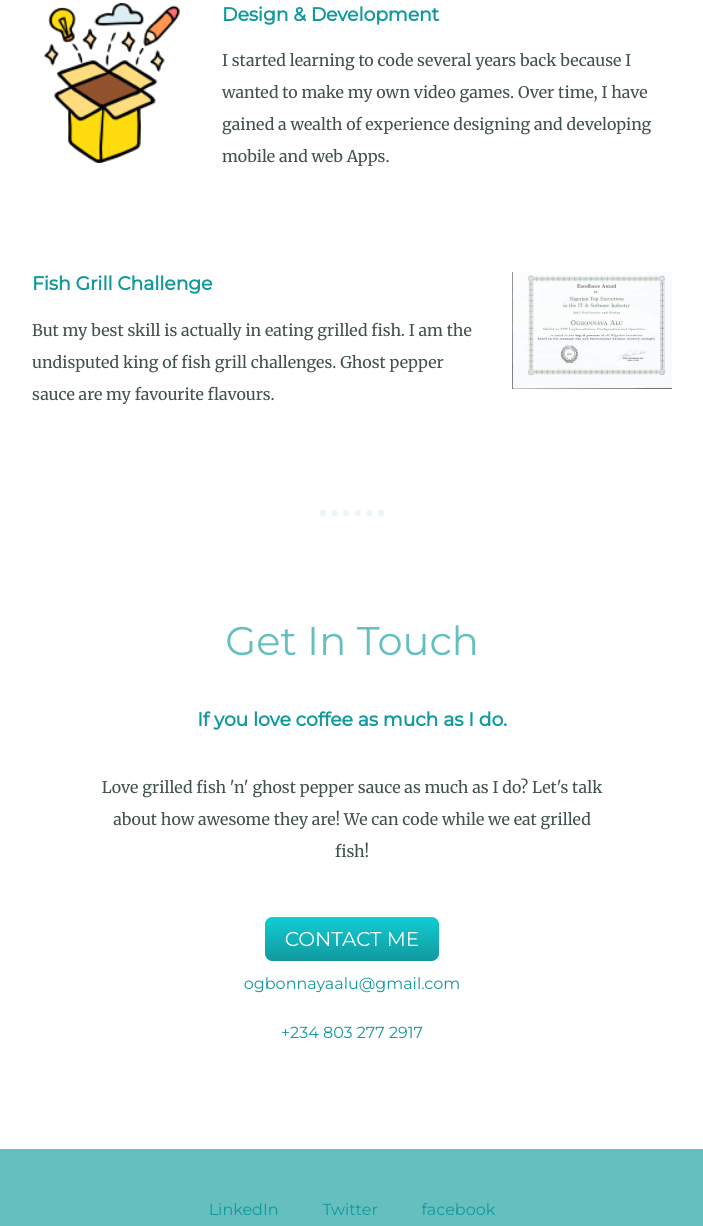
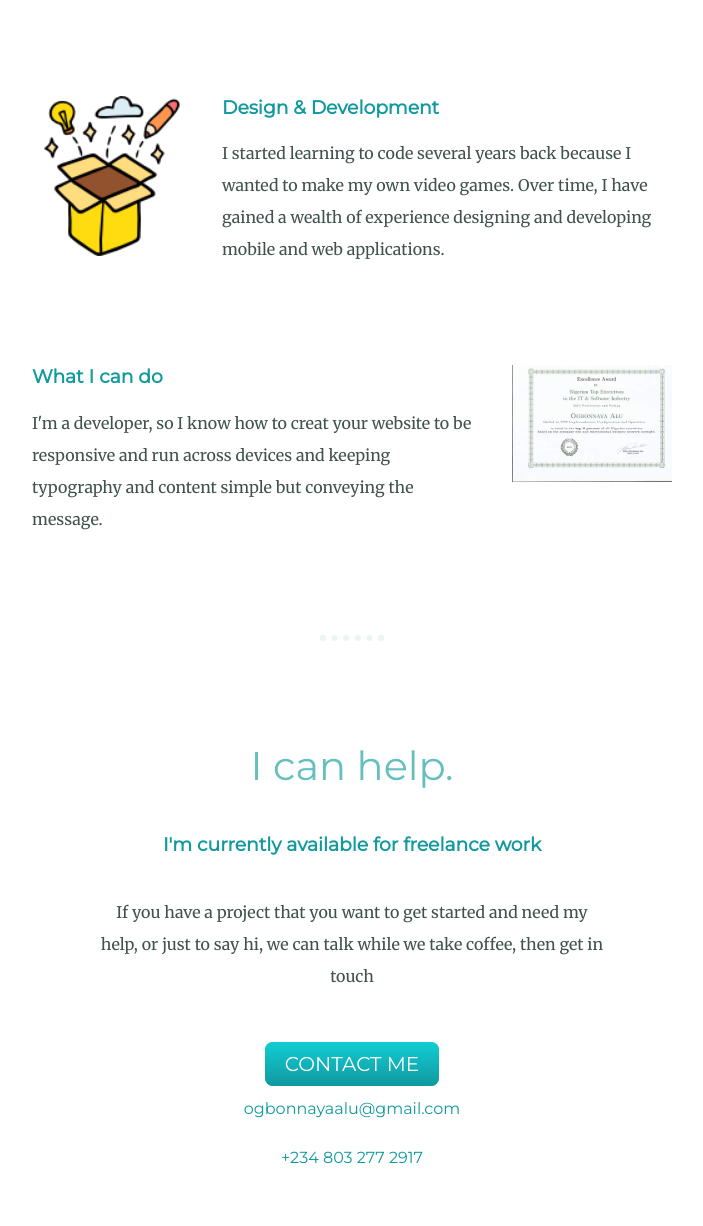
Before and after one commit to ogbonnayaalu/Alu, a plain HTML site: page index.html in a window 1280 px wide. Shown: the part 1545-2771 px from the top of the page, without its empty margins (288-991 px from the left). Drawn offline with Linux system fonts and the light colour scheme.

Commit message:
Update index.html

```diff
--- a/index.html
+++ b/index.html
@@ -24,7 +24,8 @@
     <div class="profile">
       <img src="images/alu1.png" alt="Alu-profile-img">
       <h2>Hello.</h2>
-      <p class="intro">I am an iOS and Web Developer. I'm the founder and CTO of<strong><a href="https://attsng.com">ATTS NIGERIA LIMITED.</a></strong></p>  I ❤️ coffee and playing chess.</p>
+      <p class="intro">I'm a web designer/developer based in Abuja, Nigeria. I create for web and mobile devices. I'm the founder and CTO of<strong><a href="https://attsng.com">ATTS NIGERIA LIMITED.</a></strong></p>
+      <p>I ❤️ coffee and playing chess.</p>
     </div>
     <hr>
     <div class="skills">
@@ -33,25 +34,26 @@
         <img class="code-img" src="images/674392.png" alt="code-img">
 
         <h3>Design & Development</h3>
-        <p>I started learning to code several years back because I wanted to make my own video games. Over time, I have gained a wealth of experience designing and developing mobile and web Apps.</p>
+        <p>I started learning to code several years back because I wanted to make my own video games. Over time, I have gained a wealth of experience designing and developing mobile and web applications.</p>
 
       </div>
       <div class="skill-row">
         <img class="award-img" src="images/award.jpg" alt="award-img">
 
-        <h3>Fish Grill Challenge</h3>
-        <p>But my best skill is actually in eating grilled fish. I am the undisputed king of fish grill challenges. Ghost pepper sauce are my favourite flavours.</p>
+        <h3>What I can do</h3>
+        <p>I'm a developer, so I know how to creat your website to be responsive and run across devices and keeping typography and content simple but conveying the message.</p>
 
       </div>
     </div>
     <hr>
     <div class="contact-me">
-      <h2>Get In Touch</h2>
-      <h3>If you love coffee as much as I do.</h3>
-      <p class="contact-message">Love grilled fish 'n' ghost pepper sauce as much as I do? Let's talk about how awesome they are! We can code while we eat grilled fish!</p>
+      <h2>I can help.</h2>
+      <h3>I'm currently available for freelance work</h3>
+      <p class="contact-message">If you have a project that you want to get started and need my help, or just to say hi, we can talk while we take coffee, then get in touch</p>
       <a class="btn">CONTACT ME</a>
       <p><a>ogbonnayaalu@gmail.com</a></p>
         <p><a>+234 803 277 2917</a></p>
+      <p><a href="https://attsng.com"><ATTS NIGERIA LIMITED></a></p>
     </div>
   </div>
 
```
